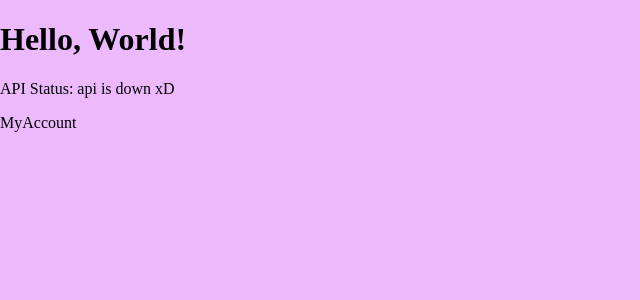
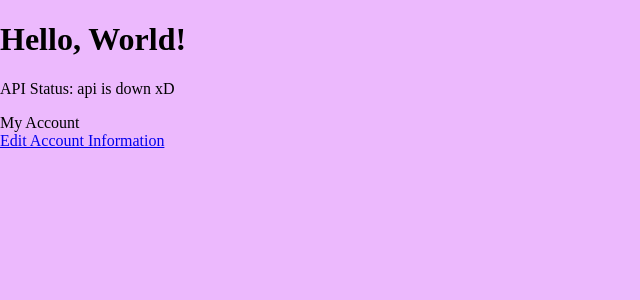
Before and after one commit to marinodomenick/PokeMart, a React (Create React App) app: page /myaccount in a window 1280 px wide. Shown: the top 300 px of the page, without its empty margins (0-640 px from the left). Built offline with nearby package versions, Linux system fonts and the light colour scheme; no server answers.

Commit message:
functional acc + edit acc

```diff
--- a/api/auth.js
+++ b/api/auth.js
@@ -48,6 +48,7 @@ authRouter.post("/login", async (req, res, next) => {
     const validPassword = await bcrypt.compare(password, user.password);
 
     if (validPassword) {
+      delete user.password;
       const token = jwt.sign(user, JWT_SECRET);
 
       res.cookie("token", token, {
@@ -56,7 +57,6 @@ authRouter.post("/login", async (req, res, next) => {
         signed: true,
       });
 
-      delete user.password;
 
       res.send({ user });
     }
--- a/src/components/App.js
+++ b/src/components/App.js
@@ -5,7 +5,7 @@ import "../style/App.css";
 import Items from "./Items";
 import SingleItem from "./SingleItem";
 
-import { Login, Register, MyAccount, EditAccount } from "../components";
+import { Login, Logout, Register, MyAccount, EditAccount } from "../components";
 
 const App = () => {
   const [APIHealth, setAPIHealth] = useState("");
@@ -30,6 +30,7 @@ const App = () => {
           <Route path="/register" element={<Register />} />
           <Route path="/myaccount" element={<MyAccount />} />
           <Route path="/editaccount" element={<EditAccount />} />
+          <Route path="/logout" element={<Logout/>} />
         </Routes>
       </div>
     </>
--- a/src/components/Login.jsx
+++ b/src/components/Login.jsx
@@ -1,6 +1,6 @@
 import React, { useState } from "react";
 import useAuth from "../Hooks/useAuth";
-import { loginUser, logoutUser } from "../axios-services/index";
+import { loginUser } from "../axios-services/index";
 
 export default function Login() {
   const { setUser } = useAuth();
@@ -11,18 +11,6 @@ export default function Login() {
   return (
     <div className="login">
       {errorMessage ? <h4>{errorMessage}</h4> : null}
-      <button
-        className="logoutButton"
-        onClick={(e) => {
-          e.preventDefault();
-          const response = logoutUser();
-          setUser({});
-          setErrorMessage("");
-        }}
-      >
-        Logout
-      </button>
-
       <form
         className="loginForm"
         onSubmit={async (e) => {
--- /dev/null
+++ b/src/components/Logout.jsx
@@ -0,0 +1,23 @@
+import React from 'react'
+import useAuth from "../Hooks/useAuth";
+import { logoutUser } from "../axios-services/index";
+
+const Logout = () => {
+    const { setUser } = useAuth();
+  return (
+    <div>
+         <button
+        className="logoutButton"
+        onClick={(e) => {
+          e.preventDefault();
+          const response = logoutUser();
+          setUser({});
+        }}
+      >
+        Logout
+      </button>
+    </div>
+  )
+}
+
+export default Logout
--- a/src/components/MyAccount.jsx
+++ b/src/components/MyAccount.jsx
@@ -1,16 +1,39 @@
-import React, { useEffect } from 'react'
+import React, { useEffect, useState } from 'react'
 import useAuth from '../Hooks/useAuth'
 import { getUserById } from '../axios-services'
+import { Link } from 'react-router-dom'
 
 
 const MyAccount = () => {
   const { user } = useAuth();
-  const id = user.id;
-  console.log("the id is", id)
+  const [userData, setUserData] = useState({})
+  const id = user.id
+  useEffect(()=>{
+    async function getData() {
+      if(user) {
+      const userObj = await getUserById(id);
+      setUserData(userObj)
+      }
+    }
+    getData()
+  }, [user])
+  console.log("user data", userData)
+  return (
+    <div> My Account <br/>
+        <Link to="/editaccount">Edit Account Information</Link>
+      <div>
+        {userData?.username}
+        <br/>
+        {userData?.name}
+        <br/>
+        {userData?.address}
+        <br/>
+        {userData?.orders}
+        <br/>
+        {userData?.reviews}
 
-
-  return (
-    <div>MyAccount</div>
+      </div>
+    </div>
 
   )
 }
--- a/src/components/index.js
+++ b/src/components/index.js
@@ -3,6 +3,7 @@ export { default as Login } from "./Login";
 export { default as Register } from "./Register";
 export { default as MyAccount } from "./MyAccount"
 export { default as EditAccount } from "./EditAccount"
+export { default as Logout } from "./Logout"
 // export { default as F1 } from "./F1";
 // export { default as F2 } from "./F2";
 // export { default as F3 } from "./F3";
```
